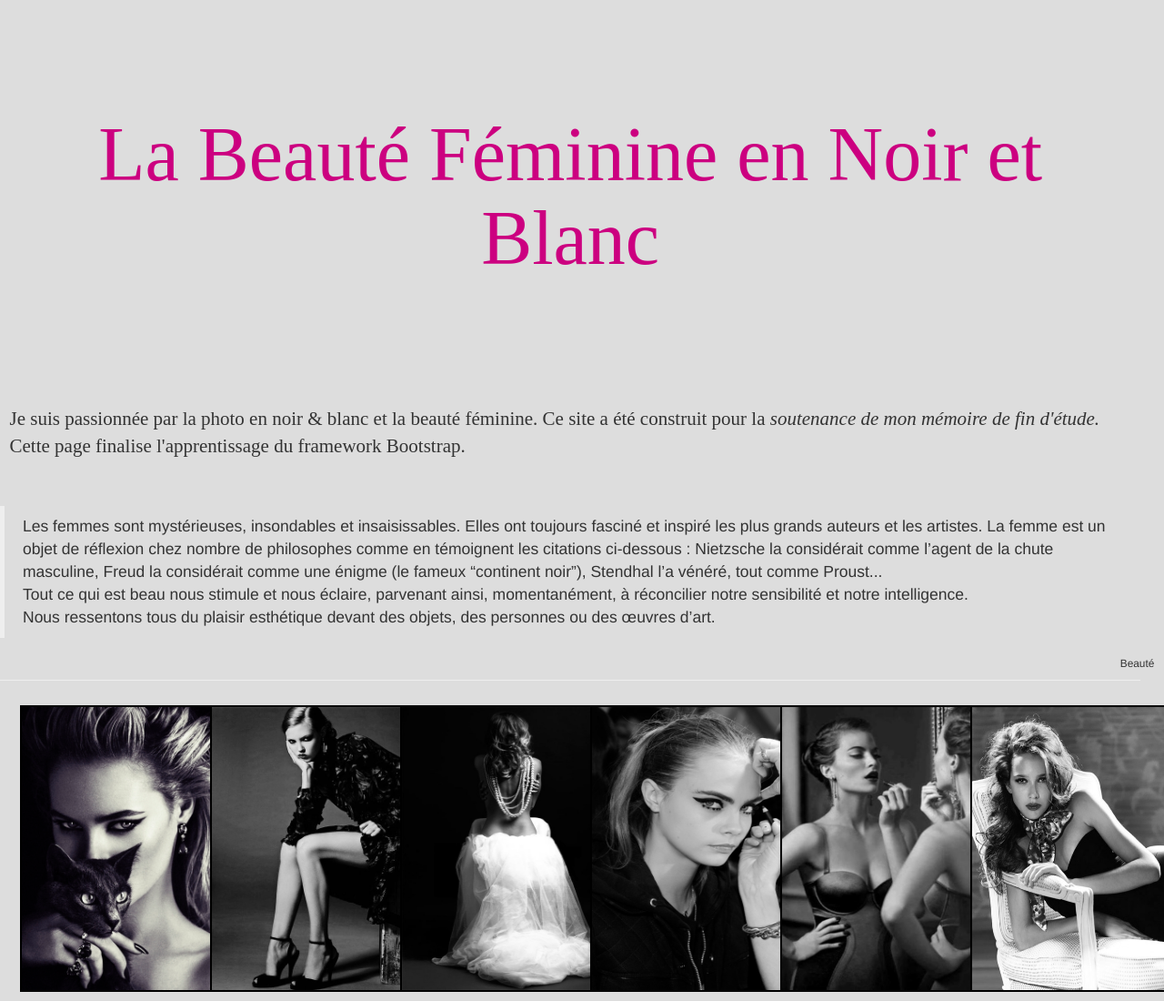
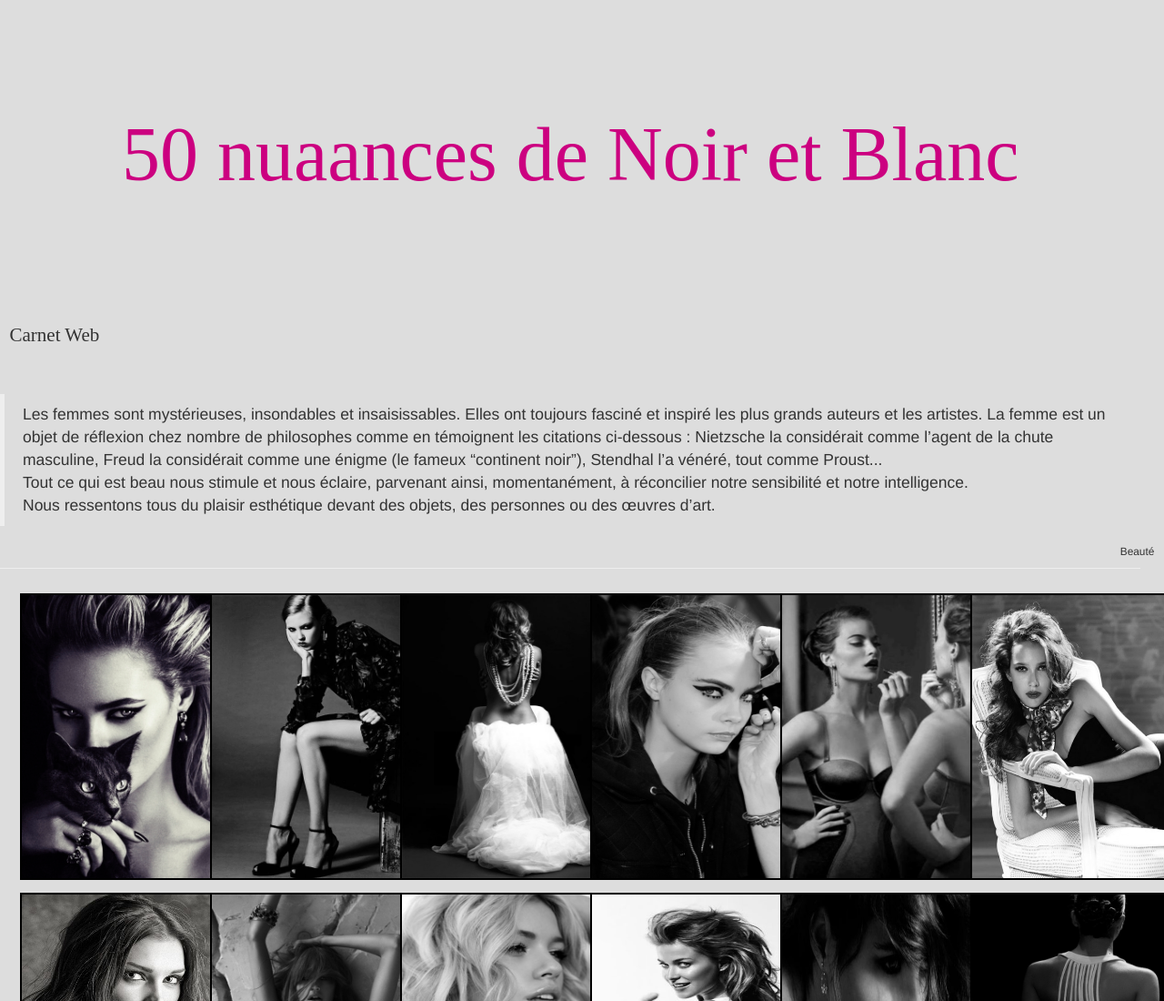
Before and after one commit to beautefeminine/bootstrap-beaute, a plain HTML site: page index.html in a window 1280 px wide. Shown: the top 1100 px of the page at 91% size. Drawn offline with nearby package versions, Linux system fonts and the light colour scheme.

Commit message:
Changement T

```diff
--- a/index.html
+++ b/index.html
@@ -15,12 +15,10 @@
     <header class="page-header">
       <div class="row">
         <div class="titre col-md-12 col-sm-12 col-xs-12">
-          <h1>La Beauté Féminine en Noir et Blanc</h1>
+          <h1>50 nuaances de Noir et Blanc</h1>
         </div>
         <div class="col-md-12 col-sm-12 col-xs-12">
-          <p class="soustitre">Je suis passionnée par la photo en noir & blanc et la beauté féminine. Ce site a été construit pour la
-            <em>soutenance de mon mémoire de fin d'étude.</em>
-            <br> Cette page finalise l'apprentissage du framework Bootstrap.</p><br><br>
+          <p class="soustitre">Carnet Web</p><br><br>
 
           <blockquote>Les femmes sont mystérieuses, insondables et insaisissables. Elles ont toujours fasciné et inspiré les plus grands auteurs et les artistes. La femme est un objet de réflexion chez nombre de philosophes comme en témoignent les citations ci-dessous
             : Nietzsche la considérait comme l’agent de la chute masculine, Freud la considérait comme une énigme (le fameux “continent noir”), Stendhal l’a vénéré, tout comme Proust...
```
